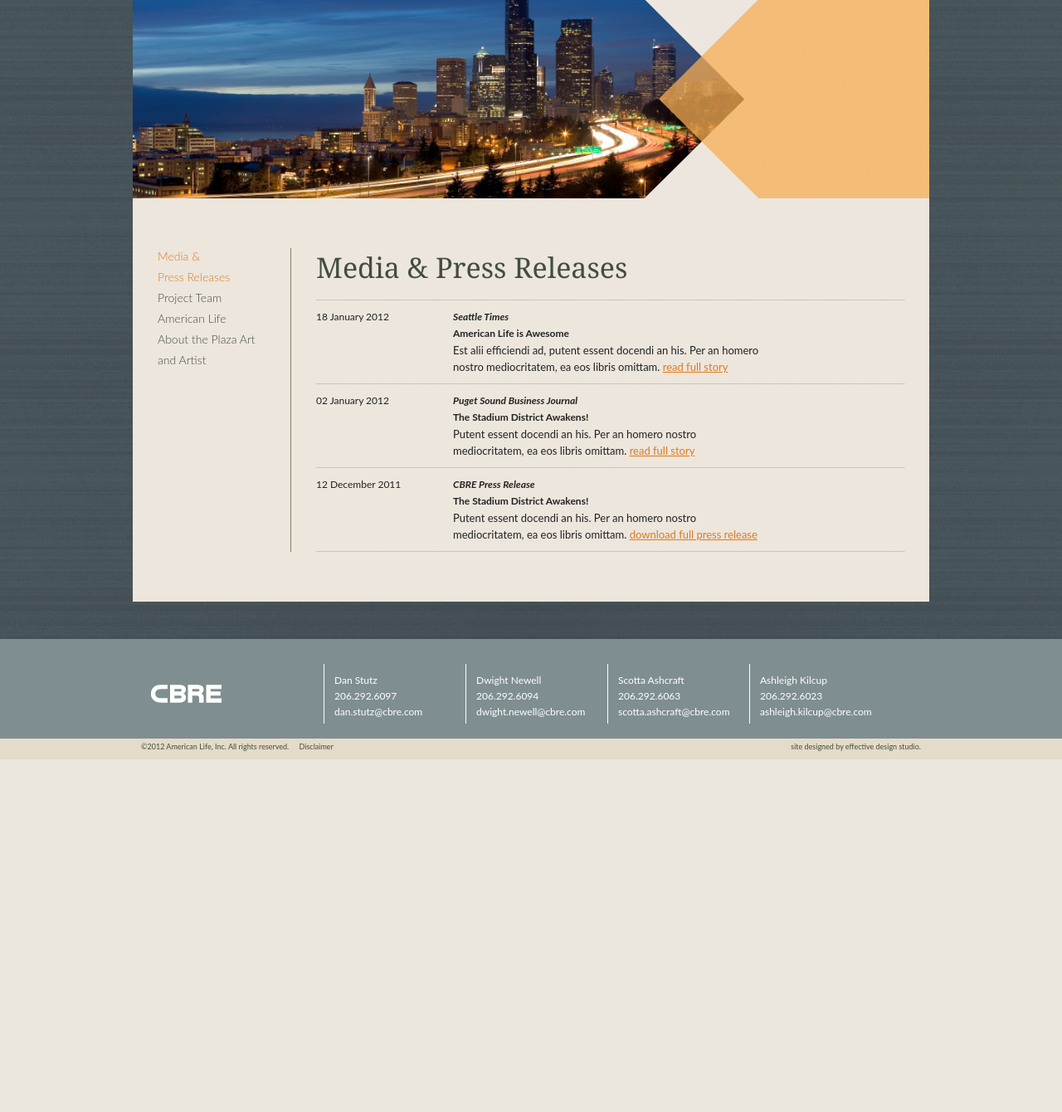
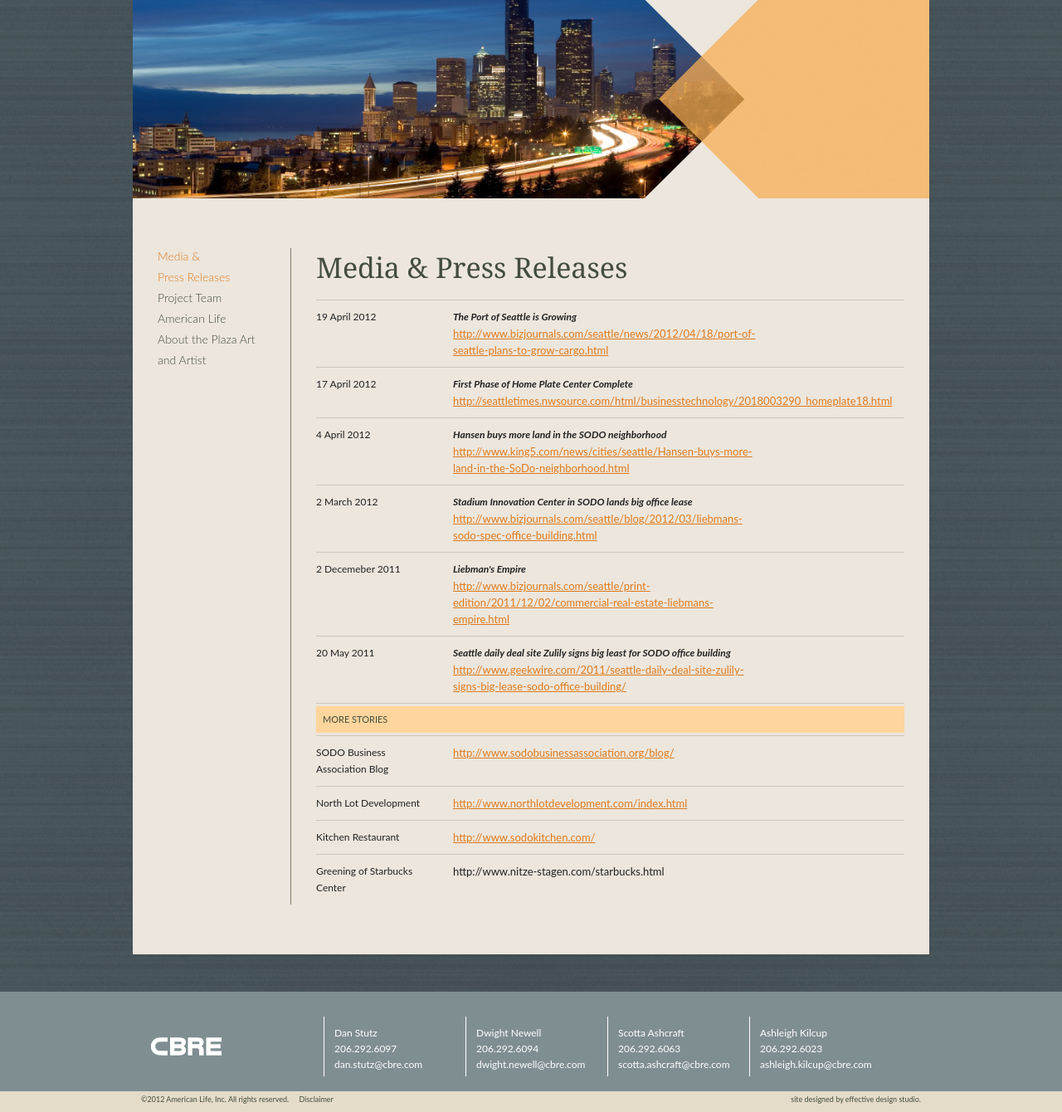
Before and after one commit to sottenad/Home-Plate, a PHP site: the page made by Full Site/media.php in a window 1280 px wide. Shown: the part 218-1558 px from the top of the page at 83% size. Before the commit the page ends 1133 px from the top, so only its background shows below. Run offline with PHP 8.4, Linux system fonts and the light colour scheme; some libraries are stand-ins or nearby versions; some web fonts are replaced.

Commit message:
Finished Edits

```diff
--- a/Full Site/css/style.css
+++ b/Full Site/css/style.css
@@ -379,10 +379,12 @@
 .dd_callout{font-size: 12px; line-height: 20px;}
 .dd_callout dt{float:left; clear:both; display: block; width:145px; padding:10px 20px 10px 0;}
 .dd_callout dd{float:left; width:370px; padding:10px 0; margin: 0;}
-.dd_callout div{ border-top:1px dotted #aea291;}
-.dd_callout div.last{border-bottom:1px dotted #aea291; border-top:1px dotted #aea291;}
+.dd_callout div{ border-top:1px solid #cdc5b8;}
+.dd_callout div.last{border-bottom:1px solid #cdc5b8; border-top:1px dotted #aea291;}
 .dd_callout dd strong{display: block;}
 .dd_callout p{margin:0; padding:0;}
+section.extended .dd_callout h3{background:#fed59c; color:#444d3e; font-size:11px; text-transform: uppercase; padding:3px 5px 3px 8px; margin:3px 0; }
+
 
 .borderrow{font-size:12px;}
 .borderrow tr{border-top:1px dotted #aea291; }
--- a/Full Site/design.php
+++ b/Full Site/design.php
@@ -28,9 +28,9 @@
 		<h5>Green Features</h5>
 		<p>Constructed in keeping with environmental concerns.</p>
 		<ul>
-			<li>Pursuing LEED&reg;  Gold Certification</li>
+			<li>Pursuing LEED<sup>&reg;</sup>  Gold Certification</li>
 			<li>Near bus, light rail and regional train stations, and Washington State Ferry Terminal</li>
-			<li>Zipcar&reg; car sharing service</li>
+			<li>Zipcar<sup>&reg;</sup> car sharing service</li>
 			<li>Bike lockers and shower facilities</li>
 			<li>Underground parking for reduced heat island effect</li>
 			<li>Low-flow fixtures conserve water consumption</li>
--- a/Full Site/media.php
+++ b/Full Site/media.php
@@ -20,37 +20,107 @@
 		<div class="dd_callout clearfix">
 			<div class="clearfix">
 				<dl>
-					<dt>18 January 2012</dt>
+					<dt>19 April 2012</dt>
 					<dd>
-						<em><strong>Seattle Times</strong></em>
-						<strong>American Life is Awesome</strong>
-						<p>Est alii efficiendi ad, putent essent docendi an his. Per an homero nostro mediocritatem, ea eos libris omittam. <a href="#">read full story</a></p>
+						<em><strong>The Port of Seattle is Growing</strong></em>
+						<p><a href="http://www.bizjournals.com/seattle/news/2012/04/18/port-of-seattle-plans-to-grow-cargo.html ">http://www.bizjournals.com/seattle/news/2012/04/18/port-of-seattle-plans-to-grow-cargo.html </a></p>
 					</dd>
 				</dl>
 			</div>
 
 			<div class="clearfix">
 				<dl>
-					<dt>02 January 2012</dt>
+					<dt>17 April 2012</dt>
 					<dd>
-						<em><strong>Puget Sound Business Journal</strong></em>
-						<strong>The Stadium District Awakens!</strong>
-						<p>Putent essent docendi an his. Per an homero nostro mediocritatem, ea eos libris omittam. <a href="#">read full story</a></p>
+						<em><strong>First Phase of Home Plate Center Complete</strong></em>
+						<p><a href="http://seattletimes.nwsource.com/html/businesstechnology/2018003290_homeplate18.html ">http://seattletimes.nwsource.com/html/businesstechnology/2018003290_homeplate18.html </a></p>
+					</dd>
+				</dl>
+			</div>
+			<div class="clearfix">
+				<dl>
+					<dt>4 April 2012</dt>
+					<dd>
+						<em><strong>Hansen buys more land in the SODO neighborhood</strong></em>
+						<p><a href="http://www.king5.com/news/cities/seattle/Hansen-buys-more-land-in-the-SoDo-neighborhood.html">http://www.king5.com/news/cities/seattle/Hansen-buys-more-land-in-the-SoDo-neighborhood.html</a></p>
+					</dd>
+				</dl>
+			</div>
+			<div class="clearfix">
+				<dl>
+					<dt>2 March 2012</dt>
+					<dd>
+						<em><strong>Stadium Innovation Center in SODO lands big office lease</strong></em>
+						<p><a href="http://www.bizjournals.com/seattle/blog/2012/03/liebmans-sodo-spec-office-building.html">http://www.bizjournals.com/seattle/blog/2012/03/liebmans-sodo-spec-office-building.html</a></p>
+					</dd>
+				</dl>
+			</div>
+			<div class="clearfix">
+				<dl>
+					<dt>2 Decemeber 2011</dt>
+					<dd>
+						<em><strong>Liebman's Empire</strong></em>
+						<p><a href="http://www.bizjournals.com/seattle/print-edition/2011/12/02/commercial-real-estate-liebmans-empire.html">http://www.bizjournals.com/seattle/print-edition/2011/12/02/commercial-real-estate-liebmans-empire.html</a></p>
 					</dd>
 				</dl>
 			</div>
 
-			<div class="last clearfix">
+			<div class="clearfix">
 				<dl>
-					<dt>12 December 2011</dt>
+					<dt>20 May 2011</dt>
 					<dd>
-						<em><strong>CBRE Press Release</strong></em>
-						<strong>The Stadium District Awakens!</strong>
-						<p>Putent essent docendi an his. Per an homero nostro mediocritatem, ea eos libris omittam. <a href="#">download full press release</a></p>
+						<em><strong>Seattle daily deal site Zulily signs big least for SODO office building</strong></em>
+						<p><a href="http://www.geekwire.com/2011/seattle-daily-deal-site-zulily-signs-big-lease-sodo-office-building/">http://www.geekwire.com/2011/seattle-daily-deal-site-zulily-signs-big-lease-sodo-office-building/</a></p>
+					</dd>
+				</dl>
+			</div>
+			<div>
+				<h3>More Stories</h3>
+			</div>
+			<div class="clearfix">
+				<dl>
+					<dt>SODO Business Association Blog</dt>
+					<dd>
+						<p><a href="http://www.sodobusinessassociation.org/blog/">http://www.sodobusinessassociation.org/blog/</a></p>
+					</dd>
+				</dl>
+			</div>
+			<div class="clearfix">
+				<dl>
+					<dt>North Lot Development</dt>
+					<dd>
+						<p><a href="http://www.northlotdevelopment.com/index.html">http://www.northlotdevelopment.com/index.html</a></p>
+					</dd>
+				</dl>
+			</div>
+			<div class="clearfix">
+				<dl>
+					<dt>Kitchen Restaurant</dt>
+					<dd>
+						<p><a href="http://www.sodokitchen.com/">http://www.sodokitchen.com/</a></p>
+					</dd>
+				</dl>
+			</div>
+			<div class="clearfix">
+				<dl>
+					<dt>Greening of Starbucks Center</dt>
+					<dd>
+						<p><a href="http://www.nitze-stagen.com/starbucks.html"></a>http://www.nitze-stagen.com/starbucks.html</p>
 					</dd>
 				</dl>
 			</div>
 		</div><!--end dd_callout-->
+
+
+
+
+
+
+
+
+
+
+
 	</section>
 	<div class="clear"></div>
 	</div><!--End Mainrow-->
```
Also changed, not shown: Full Site/features.php (+5 -3 lines), Full Site/img/bug.png.
